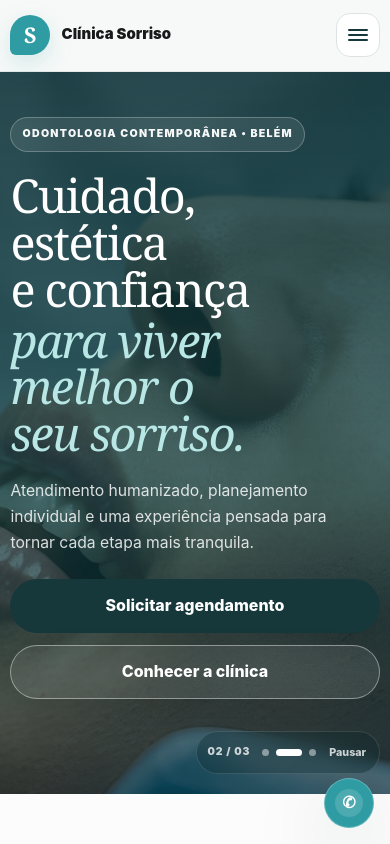
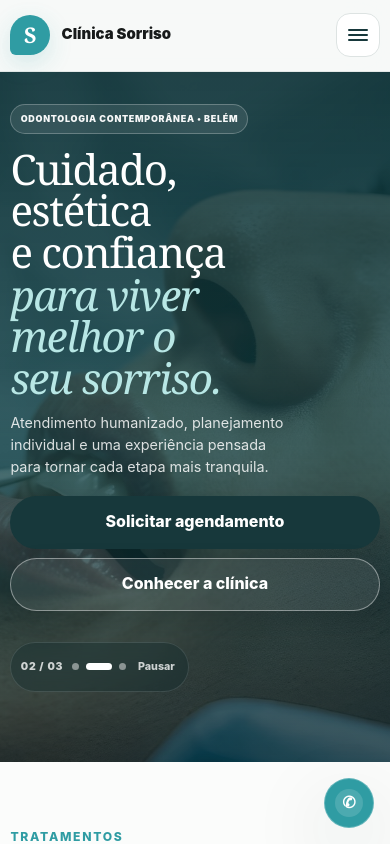
Before and after one commit to mandresoeiro/Clinica-Sorriso, a React (Vite) app: page / in a window 390 px wide. Shown: the top 844 px of the page. Built offline with nearby package versions, Linux system fonts and the light colour scheme.

Commit message:
fix: improve mobile hero layout and controls

```diff
--- a/src/components/sections/Hero.css
+++ b/src/components/sections/Hero.css
@@ -226,12 +226,16 @@
   }
 
   .hero__content {
-    padding-top: 3.8rem;
+    padding-top: 3.4rem;
+  }
+
+  .hero__demo-label {
+    display: none;
   }
 
   .hero h1 {
     max-width: 11ch;
-    font-size: clamp(2.75rem, 9.2vw, 4.25rem);
+    font-size: clamp(2.55rem, 8.5vw, 4rem);
   }
 
   .hero__footer {
@@ -244,47 +248,66 @@
 @media (max-width: 620px) {
   .hero,
   .hero__content {
-    min-height: 620px;
+    min-height: 690px;
   }
 
   .hero__slides img {
-    object-position: 62% center !important;
+    object-position: 58% center !important;
   }
 
   .hero__overlay {
     background:
-      linear-gradient(180deg, rgba(8, 46, 50, .84) 0%, rgba(12, 62, 66, .73) 58%, rgba(6, 31, 34, .58) 100%);
+      linear-gradient(180deg, rgba(8, 46, 50, .88) 0%, rgba(12, 62, 66, .76) 55%, rgba(6, 31, 34, .68) 100%);
   }
 
   .hero__content {
-    padding-top: 2.8rem;
-    padding-bottom: 1.25rem;
+    padding-top: 2rem;
+    padding-bottom: 4.4rem;
+    justify-content: flex-start;
+  }
+
+  .hero__copy {
+    gap: .9rem;
   }
 
   .hero__meta {
-    gap: .45rem;
+    gap: .35rem;
   }
 
-  .hero__demo-label {
-    display: none;
+  .hero__eyebrow {
+    padding: .42rem .58rem;
+    max-width: 100%;
+    white-space: nowrap;
+    font-size: .56rem;
+    letter-spacing: .08em;
   }
 
   .hero h1 {
-    max-width: 11ch;
-    font-size: clamp(2.45rem, 12vw, 3.75rem);
+    max-width: 9.8ch;
+    font-size: clamp(2.25rem, 10.8vw, 3.1rem);
+    line-height: .98;
+  }
+
+  .hero h1 span {
+    margin-top: .05em;
   }
 
   .hero__copy p {
-    max-width: 33ch;
+    max-width: 31ch;
+    font-size: .9rem;
+    line-height: 1.5;
   }
 
   .hero__actions {
+    margin-top: .25rem;
     align-items: stretch;
     flex-direction: column;
+    gap: .55rem;
   }
 
   .hero__actions .button {
     width: 100%;
+    min-height: 46px;
     justify-content: center;
   }
 
@@ -292,8 +315,37 @@
     display: none;
   }
 
+  .hero__footer {
+    margin-top: auto;
+    padding-top: 1.25rem;
+    width: 100%;
+  }
+
   .hero__slider-ui {
-    align-self: flex-end;
+    align-self: flex-start;
+    max-width: calc(100% - 4.4rem);
+    gap: .55rem;
+    padding: .48rem .58rem;
+  }
+
+  .hero__pause {
+    min-width: 44px;
+    min-height: 32px;
+  }
+}
+
+@media (max-width: 380px) {
+  .hero,
+  .hero__content {
+    min-height: 710px;
+  }
+
+  .hero h1 {
+    font-size: clamp(2.15rem, 11vw, 2.75rem);
+  }
+
+  .hero__eyebrow {
+    font-size: .52rem;
   }
 }
 
```
